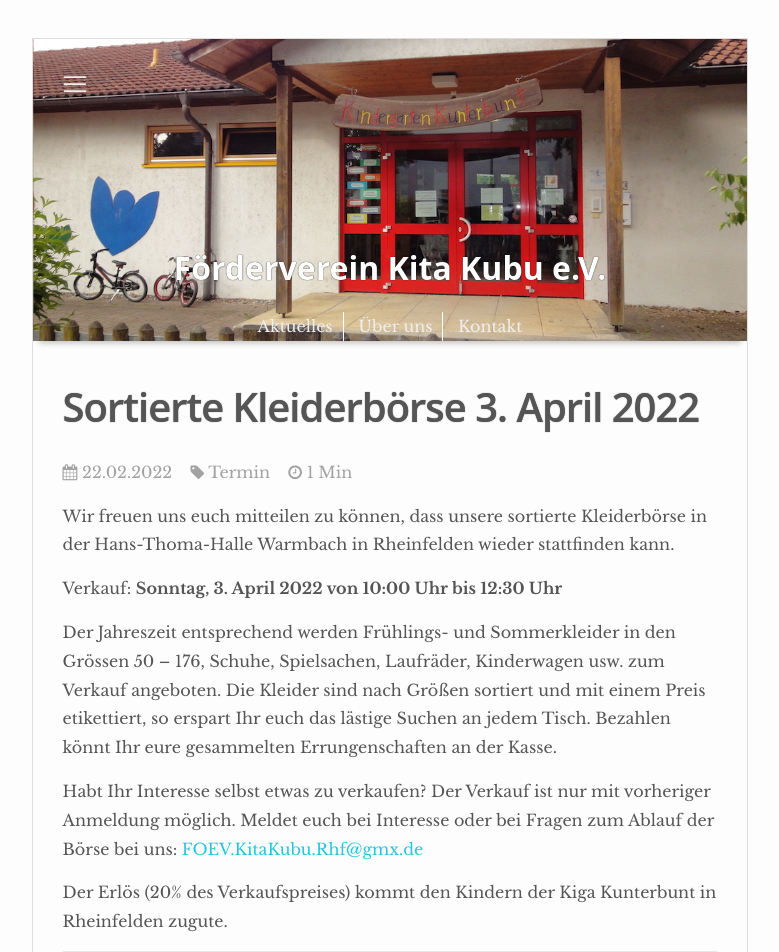
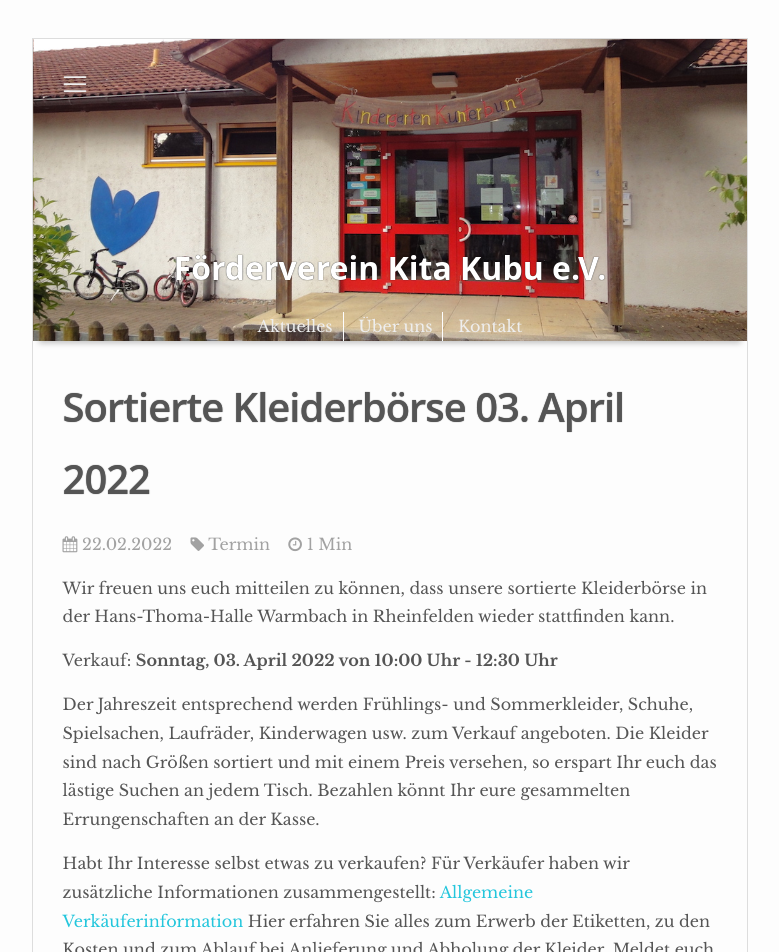
Before and after one commit to fv-kubu/fv-kubu, a Jekyll site: the page built from _posts/2022-02-22-ankuendigung-kleiderboerse-fruehjahr-2022.md, in a window 1280 px wide. Shown: the top 952 px of the page, without its empty margins (250-1029 px from the left). Built offline with Jekyll 4.4.1, drawn with Linux system fonts in a browser that asks for light colours; nearby versions of some CDN libraries; some of the changed text lies outside the part shown.

Commit message:
Update 2022-02-22-ankuendigung-kleiderboerse-fruehjahr-2022.md

```diff
--- a/_posts/2022-02-22-ankuendigung-kleiderboerse-fruehjahr-2022.md
+++ b/_posts/2022-02-22-ankuendigung-kleiderboerse-fruehjahr-2022.md
@@ -1,21 +1,24 @@
 ---
 layout: post
-title: Sortierte Kleiderbörse 3. April 2022
-description: Sortierte Kleiderbörse in der Hans-Thoma-Halle Warmbach in Rheinfelden am 3. April 2022.
+title: Sortierte Kleiderbörse 03. April 2022
+description: Sortierte Kleiderbörse in der Hans-Thoma-Halle Warmbach in Rheinfelden am 03. April 2022.
 categories: termin
 ---
 
 Wir freuen uns euch mitteilen zu können, dass unsere sortierte Kleiderbörse in der Hans-Thoma-Halle Warmbach in Rheinfelden wieder stattfinden kann.
 
 Verkauf:
-**Sonntag, 3. April 2022 von 10:00 Uhr bis 12:30 Uhr**
+**Sonntag, 03. April 2022 von 10:00 Uhr - 12:30 Uhr**
 
-Der Jahreszeit entsprechend werden Frühlings- und Sommerkleider in den Grössen 50 – 176, Schuhe, Spielsachen, Laufräder, Kinderwagen usw. zum Verkauf angeboten.
-Die Kleider sind nach Größen sortiert und mit einem Preis etikettiert, so erspart Ihr euch das lästige Suchen an jedem Tisch.
+Der Jahreszeit entsprechend werden Frühlings- und Sommerkleider, Schuhe, Spielsachen, Laufräder, Kinderwagen usw. zum Verkauf angeboten.
+Die Kleider sind nach Größen sortiert und mit einem Preis versehen, so erspart Ihr euch das lästige Suchen an jedem Tisch.
 Bezahlen könnt Ihr eure gesammelten Errungenschaften an der Kasse.
 
 Habt Ihr Interesse selbst etwas zu verkaufen?
-Der Verkauf ist nur mit vorheriger Anmeldung möglich.
+Für Verkäufer haben wir zusätzliche Informationen zusammengestellt: [Allgemeine Verkäuferinformation](/docs/Allgemeine_Verkäuferinfo.pdf)
+Hier erfahren Sie alles zum Erwerb der Etiketten, zu den Kosten und zum Ablauf bei Anlieferung und Abholung der Kleider.
 Meldet euch bei Interesse oder bei Fragen zum Ablauf der Börse bei uns: <FOEV.KitaKubu.Rhf@gmx.de>
 
 Der Erlös (20% des Verkaufspreises) kommt den Kindern der Kiga Kunterbunt in Rheinfelden zugute.
+
+![Sortierte Kleidung](/images/Plakat_April_2022.pdf)
```
